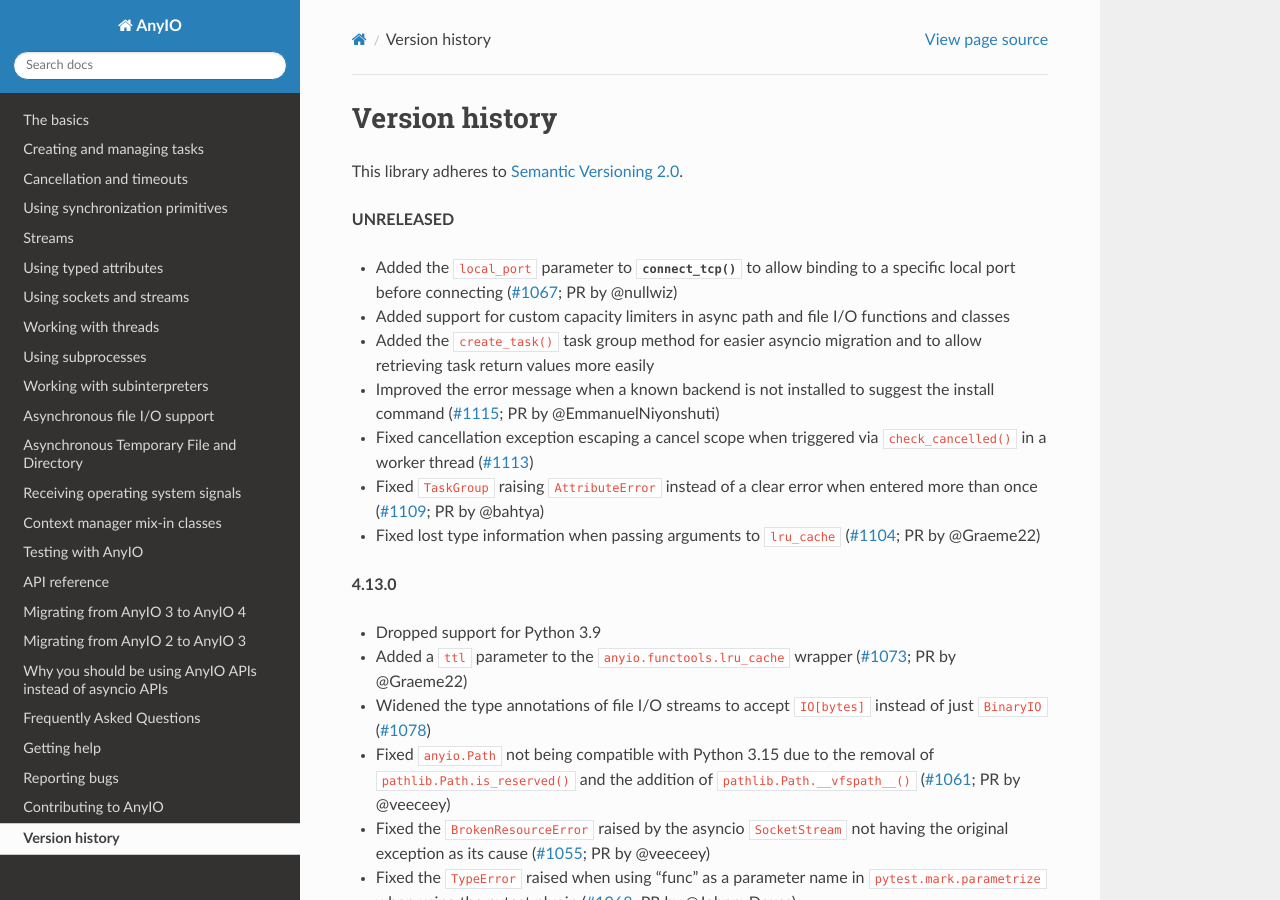
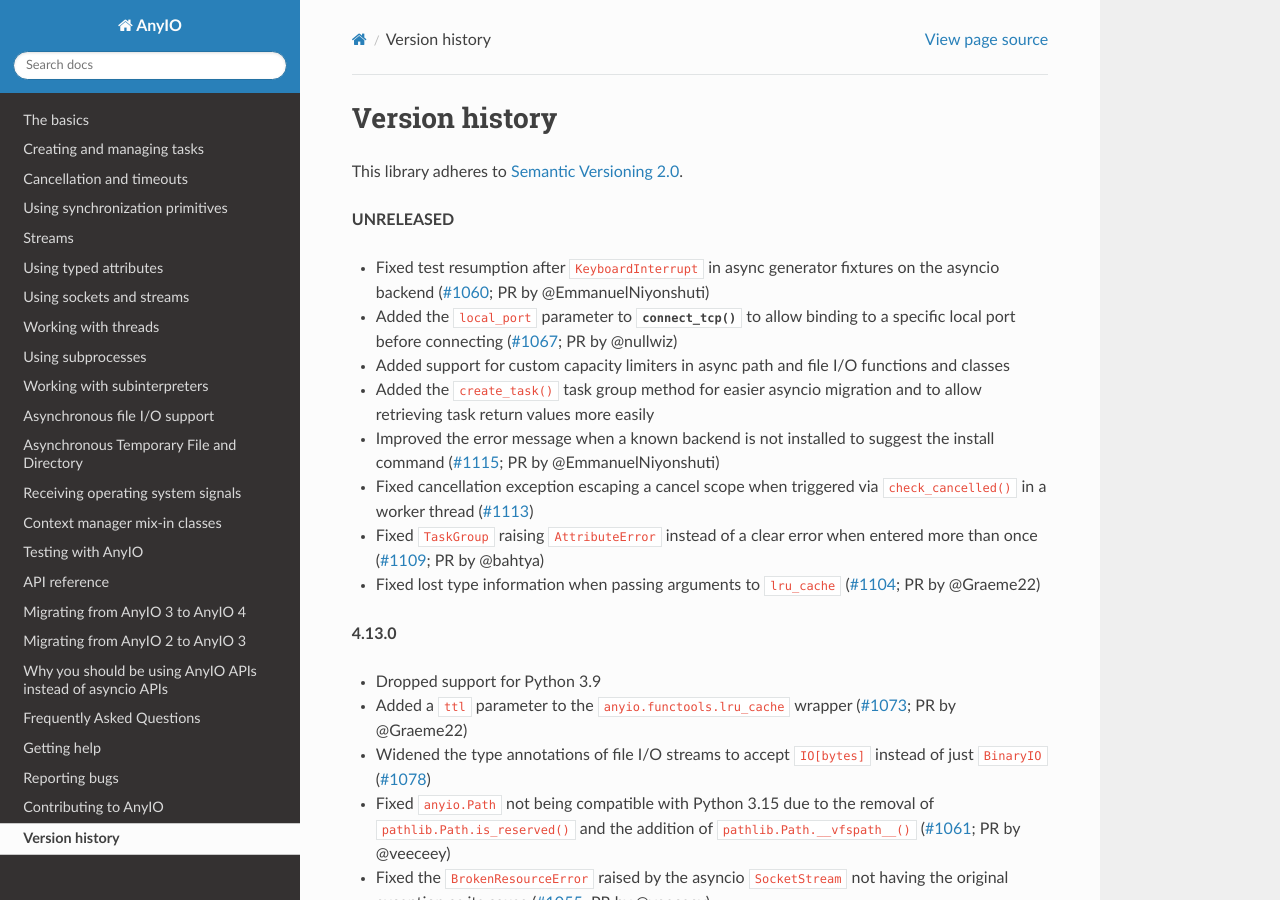
Before and after one commit to agronholm/anyio, a Sphinx documentation site: the page built from docs/versionhistory.rst, in a window 1280 px wide and 900 px high. Built offline with Sphinx 7.4.7 and the Read the Docs theme 3.1.0, drawn with Linux system fonts in a browser that asks for light colours; the version number could not be read and is left out.

Commit message:
Fixes 1060

```diff
--- a/docs/versionhistory.rst
+++ b/docs/versionhistory.rst
@@ -5,6 +5,9 @@
 
 **UNRELEASED**
 
+- Fixed test resumption after ``KeyboardInterrupt`` in async generator fixtures on the
+  asyncio backend
+  (`#1060 <https://github.com/agronholm/anyio/issues/1060>`_; PR by @EmmanuelNiyonshuti)
 - Added the ``local_port`` parameter to :func:`connect_tcp` to allow binding to a
   specific local port before connecting
   (`#1067 <https://github.com/agronholm/anyio/issues/1067>`_; PR by @nullwiz)
```
